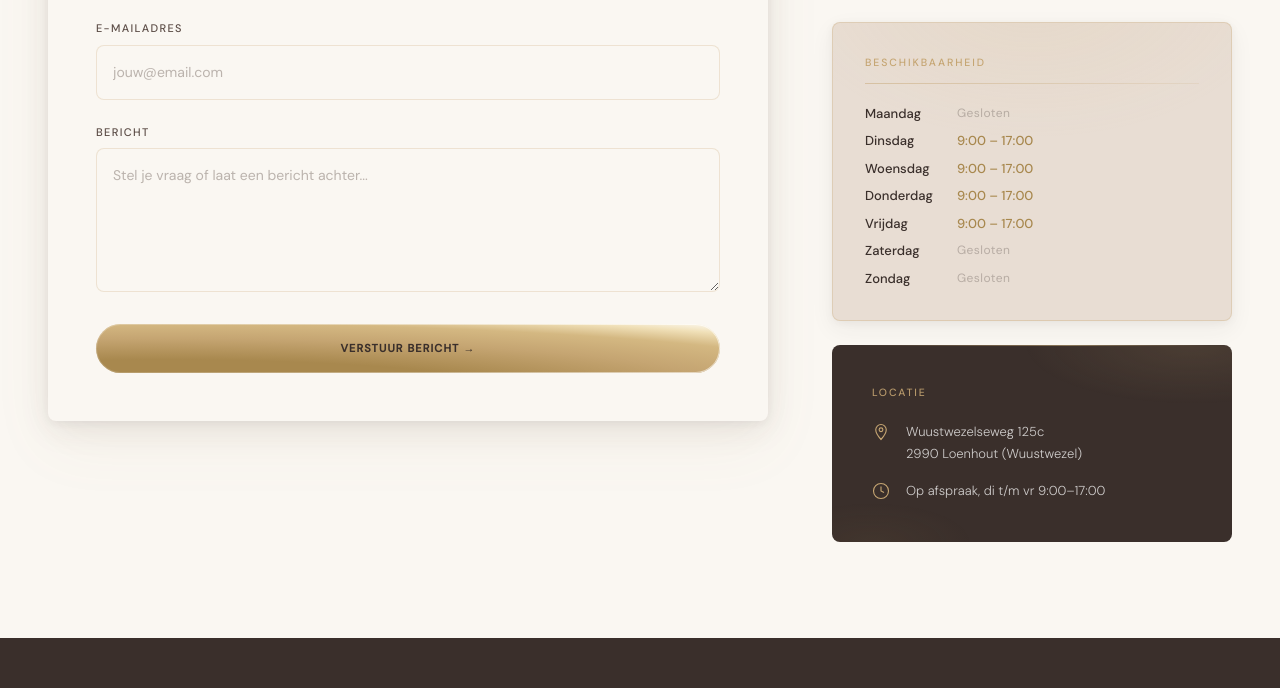
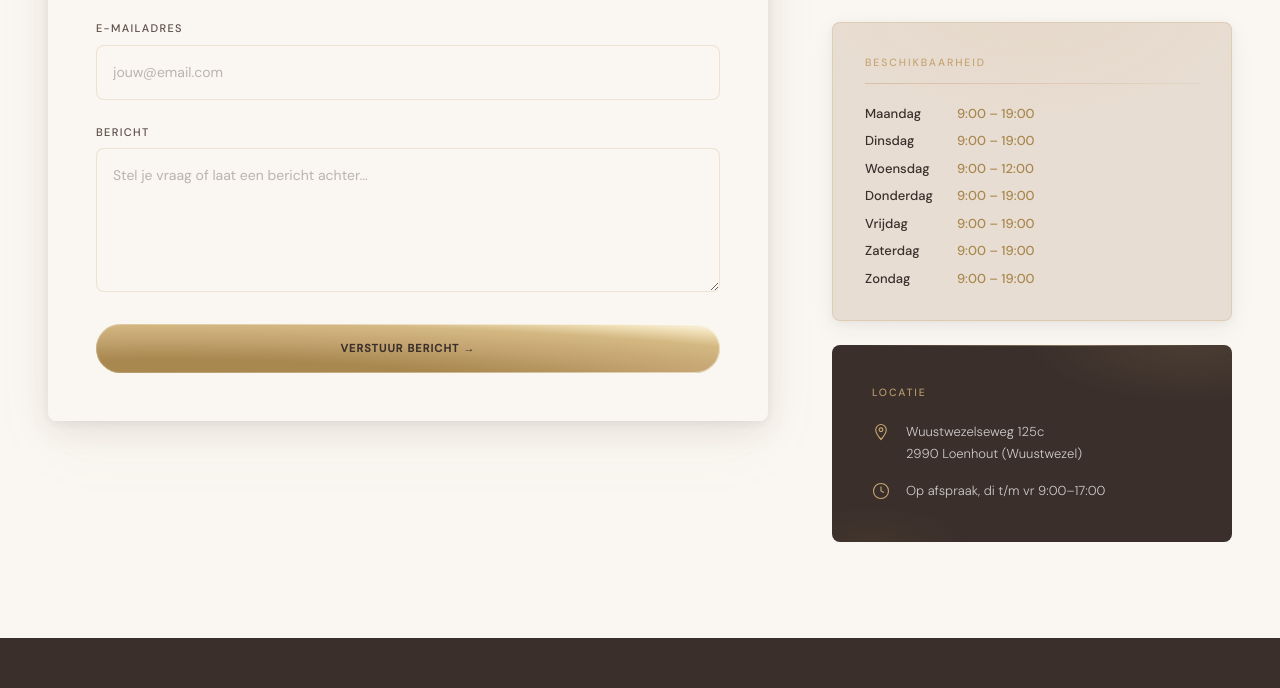
Before and after one commit to stefanxjacobs/yolyluxespa, a website: page contact.html in a window 1280 px wide. Shown: the part 1008-1696 px from the top of the page. Drawn offline with nearby package versions, Linux system fonts and the light colour scheme; a web font is replaced by a local one.

Commit message:
Update openingstijden: ma-di-do-vr-za-zo 9-19u, wo 9-12u
Co-Authored-By: Claude Sonnet 4.6 <noreply@anthropic.com>

```diff
--- a/contact.html
+++ b/contact.html
@@ -427,13 +427,13 @@
         <p class="section-label" style="margin-bottom:0;">Beschikbaarheid</p>
         <div class="hours-divider" aria-hidden="true"></div>
         <div class="hours-grid">
-          <span class="hours-day">Maandag</span><span class="hours-time hours-closed">Gesloten</span>
-          <span class="hours-day">Dinsdag</span><span class="hours-time hours-open">9:00 – 17:00</span>
-          <span class="hours-day">Woensdag</span><span class="hours-time hours-open">9:00 – 17:00</span>
-          <span class="hours-day">Donderdag</span><span class="hours-time hours-open">9:00 – 17:00</span>
-          <span class="hours-day">Vrijdag</span><span class="hours-time hours-open">9:00 – 17:00</span>
-          <span class="hours-day">Zaterdag</span><span class="hours-time hours-closed">Gesloten</span>
-          <span class="hours-day">Zondag</span><span class="hours-time hours-closed">Gesloten</span>
+          <span class="hours-day">Maandag</span><span class="hours-time hours-open">9:00 – 19:00</span>
+          <span class="hours-day">Dinsdag</span><span class="hours-time hours-open">9:00 – 19:00</span>
+          <span class="hours-day">Woensdag</span><span class="hours-time hours-open">9:00 – 12:00</span>
+          <span class="hours-day">Donderdag</span><span class="hours-time hours-open">9:00 – 19:00</span>
+          <span class="hours-day">Vrijdag</span><span class="hours-time hours-open">9:00 – 19:00</span>
+          <span class="hours-day">Zaterdag</span><span class="hours-time hours-open">9:00 – 19:00</span>
+          <span class="hours-day">Zondag</span><span class="hours-time hours-open">9:00 – 19:00</span>
         </div>
       </div>
 
```
